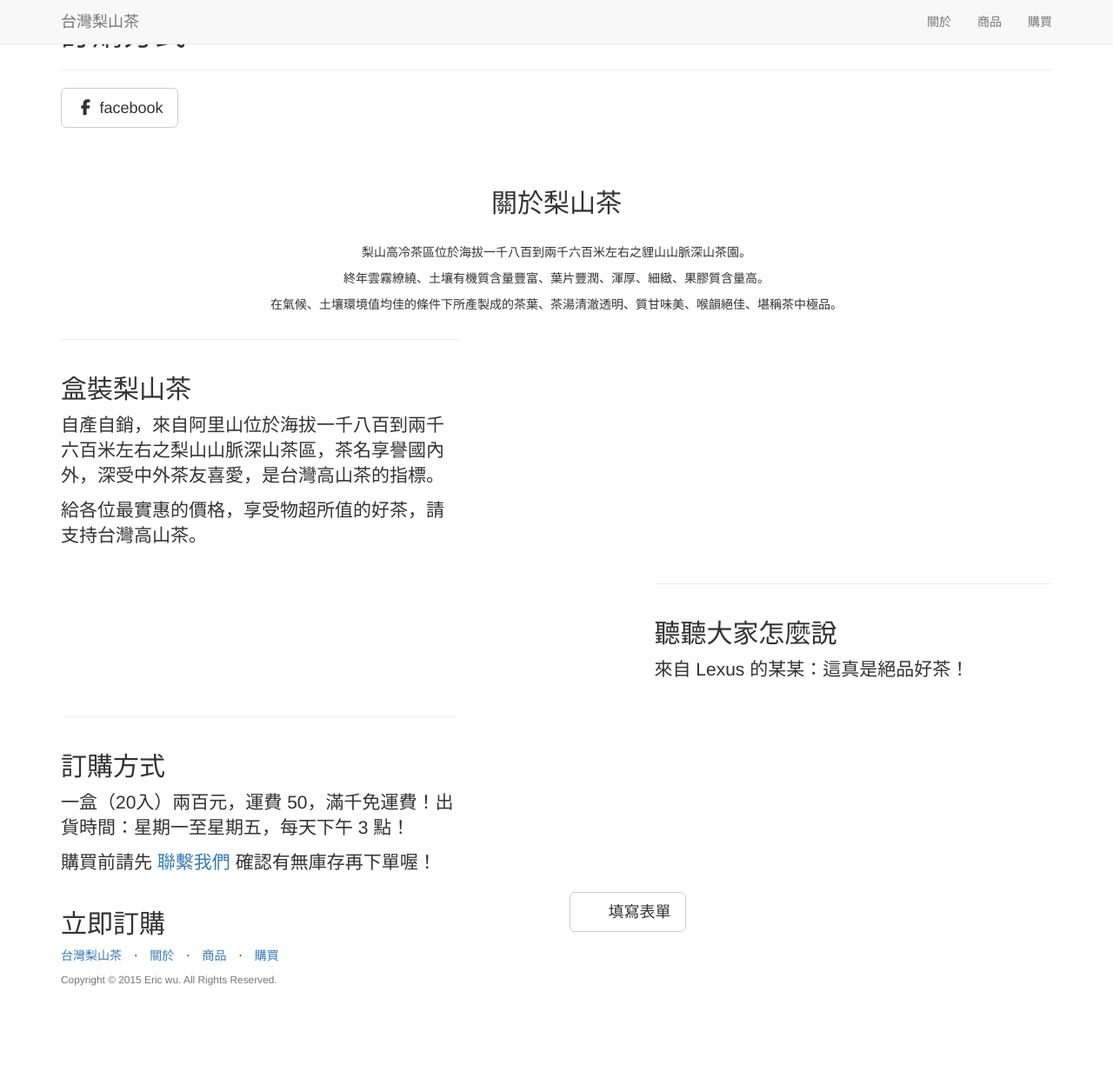
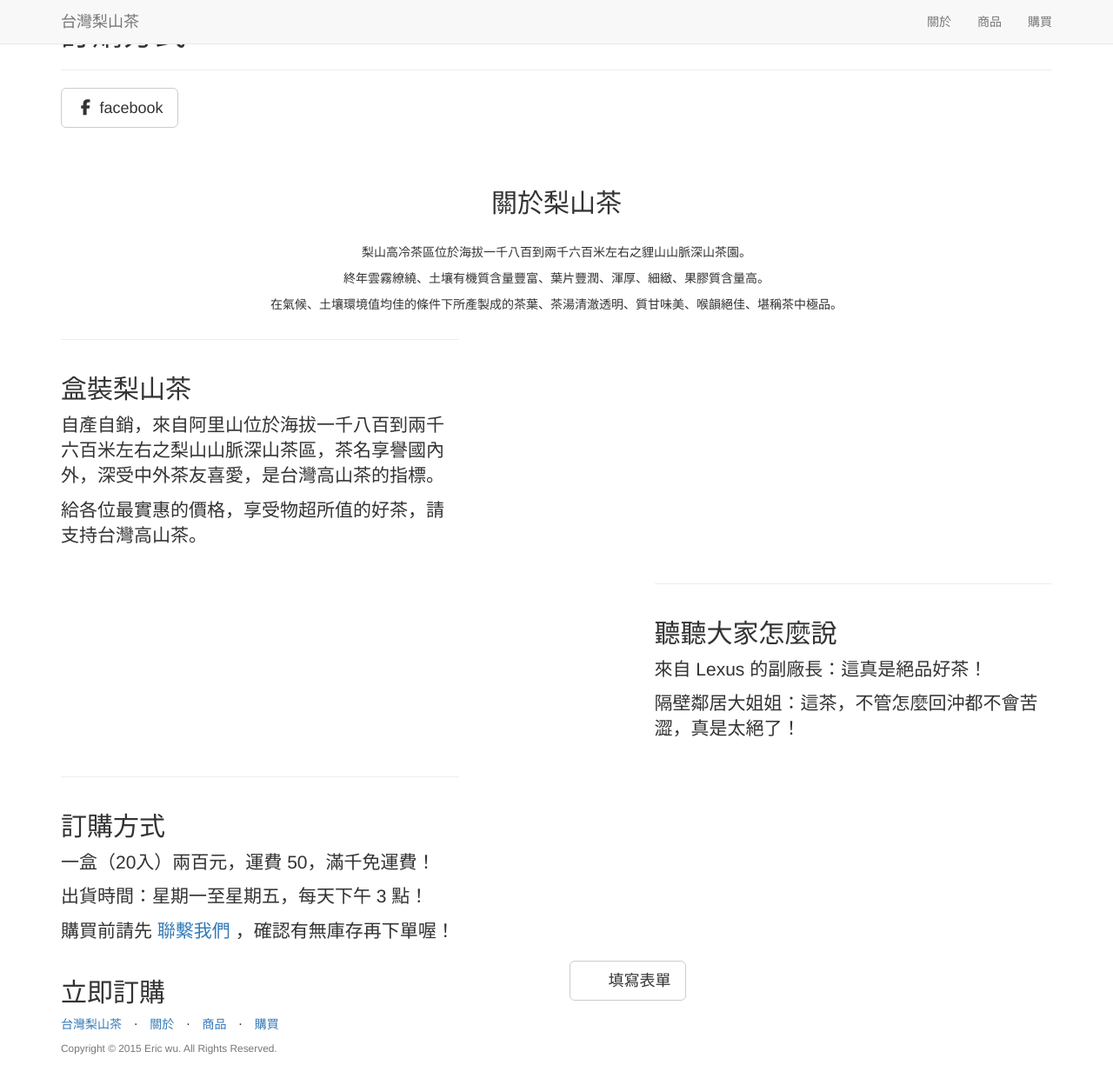
Before and after one commit to eric0324/Lishan_Tea, a Jekyll site: the page built from _posts/2014-09-23-services-3.markdown, in a window 1280 px wide and 1225 px high. Shown: the whole window at 87% size. Built offline with Jekyll 4.4.1, drawn with Linux system fonts in a browser that asks for light colours; nearby versions of some CDN libraries; library files that are not in the unit come from our copies.

Commit message:
fix text

```diff
--- a/_posts/2014-09-22-services-2.markdown
+++ b/_posts/2014-09-22-services-2.markdown
@@ -5,4 +5,6 @@ category: Services
 title: 聽聽大家怎麼說
 description: |
 ---
-  來自 Lexus 的某某：這真是絕品好茶！
+來自 Lexus 的副廠長：這真是絕品好茶！
+
+隔壁鄰居大姐姐：這茶，不管怎麼回沖都不會苦澀，真是太絕了！
--- a/_posts/2014-09-23-services-3.markdown
+++ b/_posts/2014-09-23-services-3.markdown
@@ -6,7 +6,10 @@ title: 訂購方式
 description: |
 ---
 
-一盒（20入）兩百元，運費 50，滿千免運費！出貨時間：星期一至星期五，每天下午 3 點！
+一盒（20入）兩百元，運費 50，滿千免運費！
 
 
-購買前請先 [聯繫我們](mailto:smart032410@gmail.com) 確認有無庫存再下單喔！
+出貨時間：星期一至星期五，每天下午 3 點！
+
+
+購買前請先 [聯繫我們](mailto:smart032410@gmail.com) ，確認有無庫存再下單喔！
```
